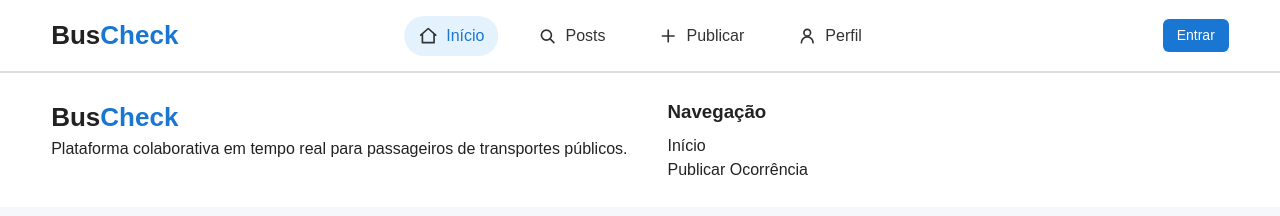
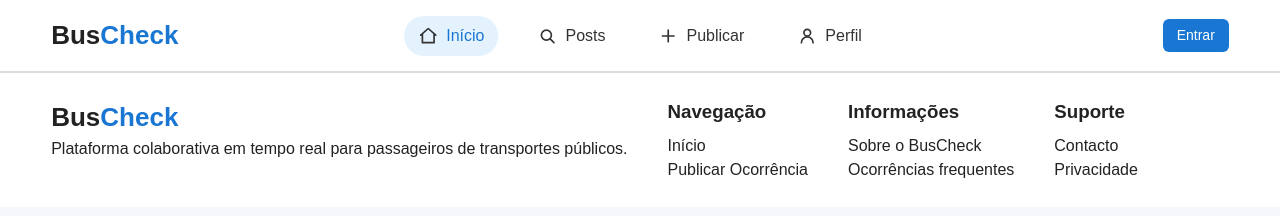
Before and after one commit to danielsb003/BusCheck, a plain HTML site: page index.html in a window 1280 px wide. Drawn offline with Linux system fonts and the light colour scheme.

Commit message:
feat completar colunas do footer

```diff
--- a/index.html
+++ b/index.html
@@ -57,7 +57,7 @@
         <p>Plataforma colaborativa em tempo real para passageiros de transportes públicos.</p>
       </div>
 
-      <!-- Coluna 2 -->
+     <!-- Coluna 2 -->
       <div class="footer-col">
         <h3>Navegação</h3>
         <ul>
@@ -65,9 +65,26 @@
           <li><a href="./formulario/formulario.html">Publicar Ocorrência</a></li>
         </ul>
       </div>
+
+      <!-- Coluna 3 -->
+      <div class="footer-col">
+        <h3>Informações</h3>
+        <ul>
+          <li><a href="#">Sobre o BusCheck</a></li>
+          <li><a href="#">Ocorrências frequentes</a></li>
+        </ul>
+      </div>
+
+      <!-- Coluna 4 -->
+      <div class="footer-col">
+        <h3>Suporte</h3>
+        <ul>
+          <li><a href="#">Contacto</a></li>
+          <li><a href="#">Privacidade</a></li>
+        </ul>
+      </div>
     </div>
   </div>
 </footer>
 
-
 </body>
```
